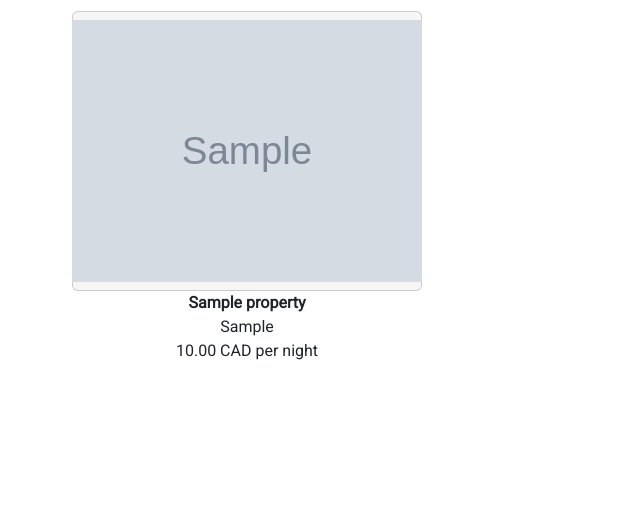
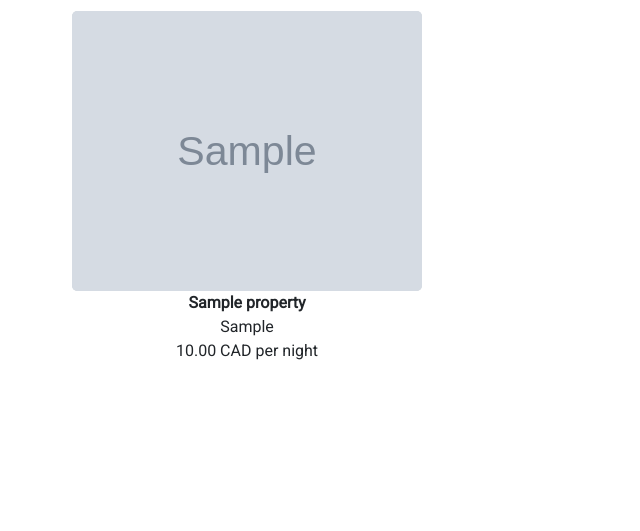
Before and after one commit to Tosin0814/Nomadic, a Django app: page / in a window 1280 px wide. Shown: the part 61-592 px from the top of the page, without its empty margins (0-640 px from the left). Run offline with Django 4.2, Linux system fonts and the light colour scheme; tables that the repository leaves empty hold one stand-in row (values such as "Sample post"); grey boxes marked "Sample" are stand-in pictures.

Commit message:
fill photo cards

```diff
--- a/main_app/static/css/style.css
+++ b/main_app/static/css/style.css
@@ -73,8 +73,10 @@ body {
 }
 
 .index-photo{
-  max-height: 280px;
-  max-width: 350px;
+  height: 280px;
+  width: 350px;
+  object-fit: cover;
+  border-radius: 5px;
 }
 
 .profile-property-card{
@@ -84,8 +86,10 @@ body {
 }
 
 .profile-property-photo{
-  max-height: 200px;
-  max-width: 300px;
+  height: 200px;
+  width: 300px;
+  object-fit: cover;
+  border-radius: 5px;
 }
 .profile-property-div{
   height: 350px;
```
